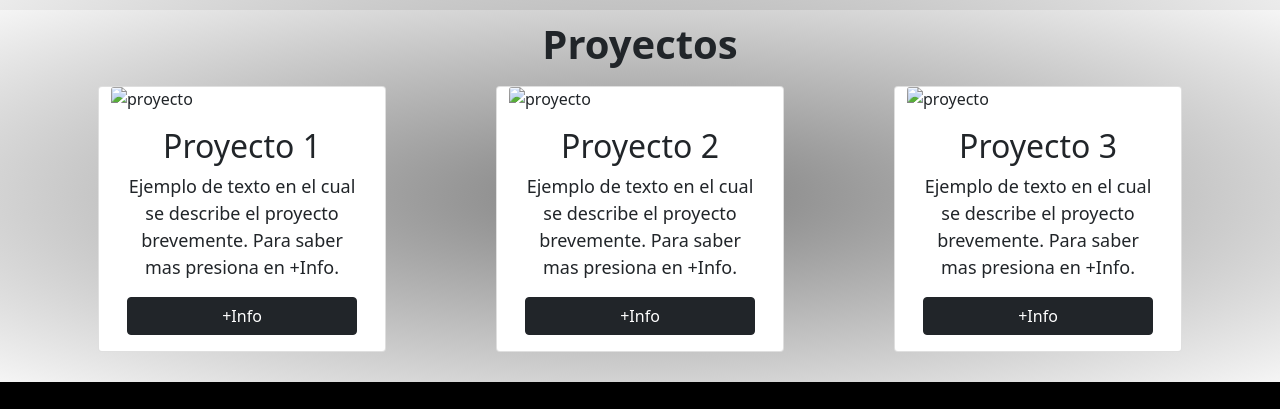
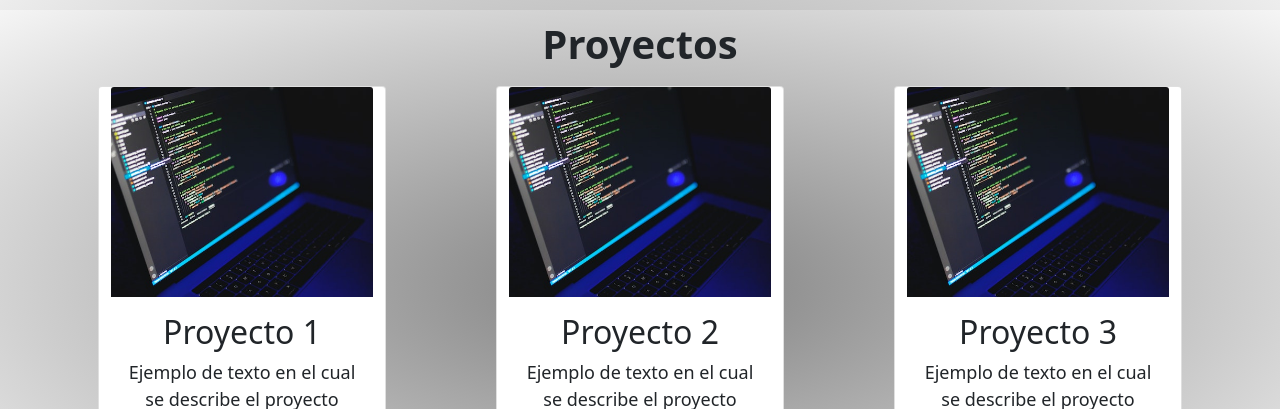
Before and after one commit to tomascorrea0/Entrega-Final-Tomas-Correa, a website: page pages/portafolio.html in a window 1280 px wide. Shown: the part 70-479 px from the top of the page. Drawn offline with nearby package versions, Linux system fonts and the light colour scheme.

Commit message:
Update portafolio.html

```diff
--- a/pages/portafolio.html
+++ b/pages/portafolio.html
@@ -45,7 +45,7 @@
     </section>
     <section class="row d-flex justify-content-evenly">
         <div class="card" style="width: 18rem;">
-            <img src="img/portafolioimg.jpg" class="card-img-top" alt="proyecto">
+            <img src="../img/portafolioimg.jpg" class="card-img-top" alt="proyecto">
             <div class="card-body">
             <h2 class="card-title d-flex justify-content-center align-items-center">Proyecto 1</h2>
             <p class="card-text text-center">Ejemplo de texto en el cual se describe el proyecto brevemente. Para saber mas presiona en +Info.</p>
@@ -53,7 +53,7 @@
             </div>
         </div>
         <div class="card" style="width: 18rem;">
-            <img src="img/portafolioimg.jpg" class="card-img-top" alt="proyecto">
+            <img src="../img/portafolioimg.jpg" class="card-img-top" alt="proyecto">
             <div class="card-body">
             <h2 class="card-title d-flex justify-content-center align-items-center">Proyecto 2</h2>
             <p class="card-text text-center">Ejemplo de texto en el cual se describe el proyecto brevemente. Para saber mas presiona en +Info.</p>
@@ -61,7 +61,7 @@
             </div>
         </div>
         <div class="card" style="width: 18rem;">
-            <img src="img/portafolioimg.jpg" class="card-img-top" alt="proyecto">
+            <img src="../img/portafolioimg.jpg" class="card-img-top" alt="proyecto">
             <div class="card-body">
             <h2 class="card-title d-flex justify-content-center align-items-center">Proyecto 3</h2>
             <p class="card-text text-center">Ejemplo de texto en el cual se describe el proyecto brevemente. Para saber mas presiona en +Info.</p>
```
